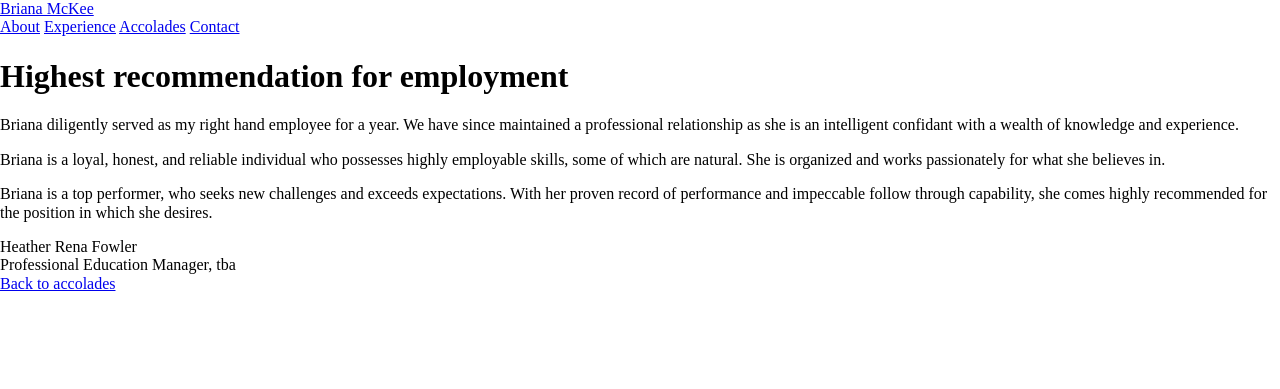
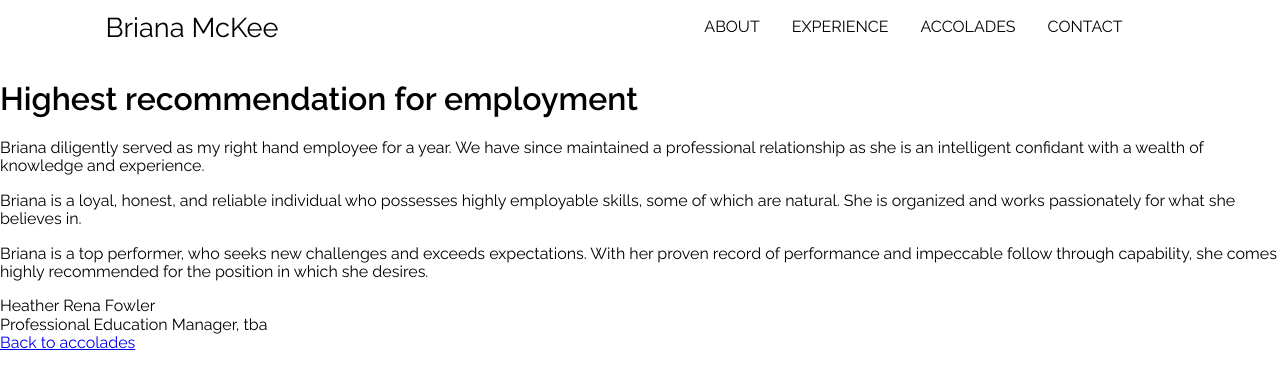
Before and after one commit to haileypate/briana-mckee, a Jekyll site: the page built from _reviews/heather-rena-fowler.markdown, in a window 1280 px wide. Shown: the top 389 px of the page. Built offline with Jekyll 4.4.1, drawn with Linux system fonts in a browser that asks for light colours; nearby versions of some CDN libraries; library files that are not in the unit come from our copies.

Commit message:
try url reference again

```diff
--- a/_includes/header.html
+++ b/_includes/header.html
@@ -9,8 +9,8 @@
   <title>Briana McKee</title>
 <!--   <meta name="description" content="Write an awesome description for your new site here. You can edit this line in _config.yml. It will appear in your document head meta (for Google search resu..."> -->
 
-  <link rel="stylesheet" href="assets/css/normalize.css">
-  <link rel="stylesheet" href="assets/css/main.css">
+  <link rel="stylesheet" href="{{site.url}}/assets/css/normalize.css">
+  <link rel="stylesheet" href="{{site.url}}/assets/css/main.css">
 
   <link href="https://fonts.googleapis.com/css?family=Raleway:200,200i,400,600" rel="stylesheet">
 <!--   <link rel="stylesheet" href="/assets/main.css"> -->
```
